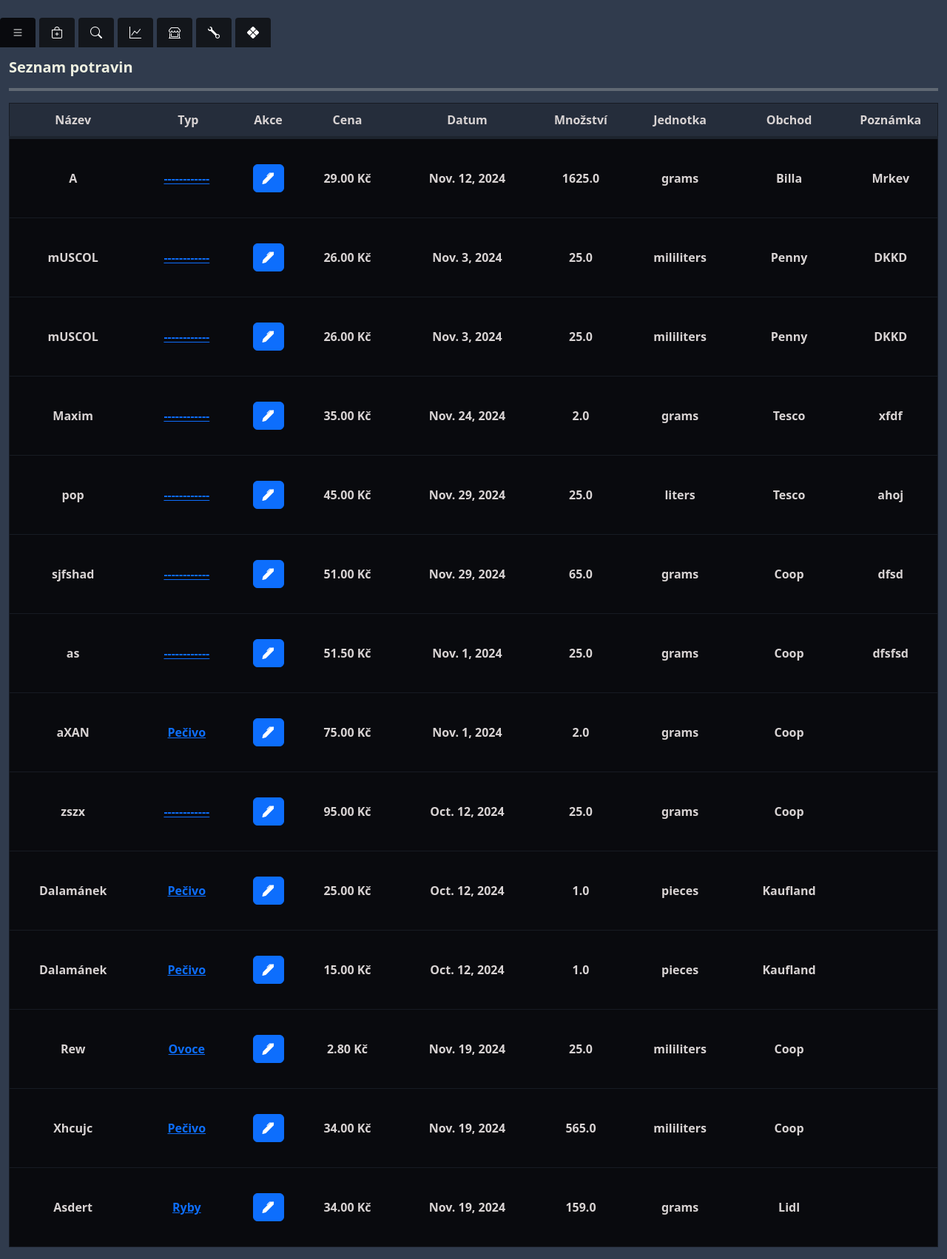
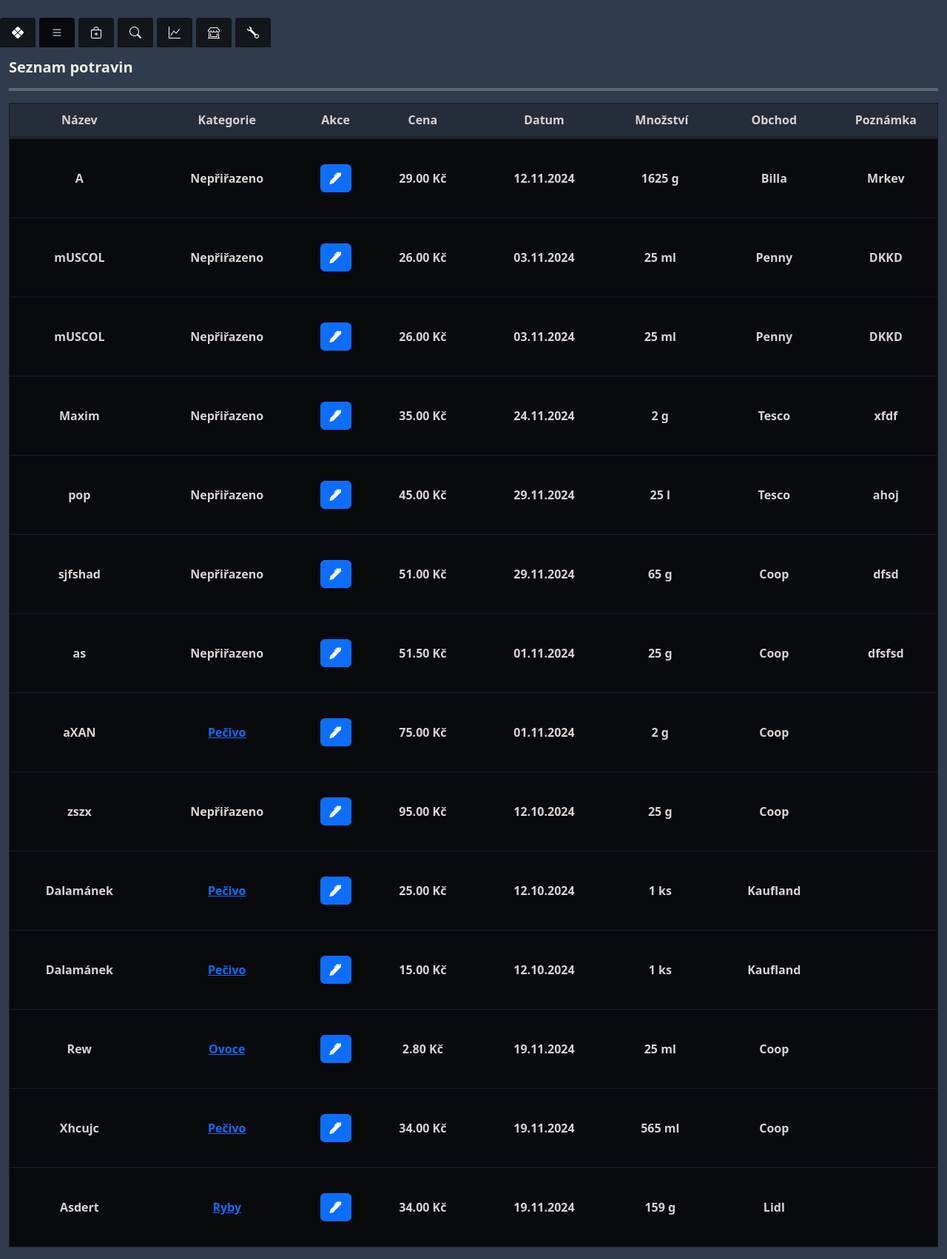
Before and after one commit to Postaczech2021/Cms, a Django app: page /food/list in a window 1280 px wide. Shown: the whole page at 74% size. Run offline with Django 5.2, Linux system fonts and the light colour scheme; data comes from the database, SQL or seed files in the repository.

Commit message:
this is new commit

```diff
--- a/Cms/food/forms.py
+++ b/Cms/food/forms.py
@@ -33,7 +33,7 @@ class FoodForm(forms.ModelForm):
         labels = {
             'name': "Název",
             'price':"Cena",
-            'food_type':"Typ",
+            'food_type':"Kategorie",
             'quantity': "Množství",
             'unit': "Jednotky",
             'store': "Obchod",
--- a/Cms/food/templates/add_food.html
+++ b/Cms/food/templates/add_food.html
@@ -1,5 +1,5 @@
 {% extends 'base.html' %}
-{% block title %}Dashboard{% endblock %}
+{% block title %}Food Add{% endblock %}
 {% block content %}
 {{ block.super }}
 <div class="container-fluid full-height d-flex flex-column">
--- a/Cms/food/templates/base.html
+++ b/Cms/food/templates/base.html
@@ -17,49 +17,60 @@
   margin-bottom: 10px;
 }
 
-    .form-control, .form-control:focus {
+.form-control,
+.form-control:focus {
   background-color: #252d3b;
   color: #aaaaaa;
-        border:none;
-
+  border: none;
 }
-    .btn-custom { color: #aaaaaa;
+.btn-custom {
+  color: #aaaaaa;
   background-color: #1b2029;
-                  border-color: none;  }
-    .btn-custom:hover, .btn-custom:focus {
+  border-color: none;
+}
+.btn-custom:hover,
+.btn-custom:focus {
   color: #d5d5d5;
-                background-color:  #1b2029;
-                border-color: none; }
-    .btn-custom:active, .btn-custom.active { background-color: #0c0c0c; /* Tmavší barva pozadí při aktivaci tlačítka */ border-color: #0c0c0c; /* Tmavší barva okraje při aktivaci tlačítka */ }
-    input, select, option, button, h3, h5 {
-    font-weight: bold !important; }
+  background-color: #1b2029;
+  border-color: none;
+}
+.btn-custom:active,
+.btn-custom.active {
+  background-color: #0c0c0c; /* Tmavší barva pozadí při aktivaci tlačítka */
+  border-color: #0c0c0c; /* Tmavší barva okraje při aktivaci tlačítka */
+}
+input,
+select,
+option,
+button,
+h3,
+h5 {
+  font-weight: bold !important;
+}
 
 hr {
   border: 0;
   border-top: 4px solid; /* Nastavení horního okraje na 3px */
   color: #eef0e1; /* Barva čáry (volitelné) */
-
-
 }
 
 .nav-tabs {
-            border-bottom:none; /* Barva spodní hranice navigace */
-            border-bottom:none; /* Barva spodní hranice navigace */
-
+  border-bottom: none; /* Barva spodní hranice navigace */
+  border-bottom: none; /* Barva spodní hranice navigace */
 }
 .nav-tabs .nav-link {
   border: 0px solid transparent; /* Transparentní okraj */
-            border-top-left-radius: .25rem; /* Zakulacené rohy vlevo nahoře */
-            border-top-right-radius: .25rem; /* Zakulacené rohy vpravo nahoře */
-            padding: .5rem 1rem; /* Vnitřní odsazení */
+  border-top-left-radius: 0.25rem; /* Zakulacené rohy vlevo nahoře */
+  border-top-right-radius: 0.25rem; /* Zakulacené rohy vpravo nahoře */
+  padding: 0.5rem 1rem; /* Vnitřní odsazení */
   color: #ffffff; /* Barva textu */
   background-color: #13161b; /* Barva pozadí */
-            margin-right:5px;
+  margin-right: 5px;
 }
 .nav-tabs .nav-link:hover {
-            background-color:  #13161b; /* Barva pozadí při najetí myší */
+  background-color: #13161b; /* Barva pozadí při najetí myší */
   color: #d8d3d3; /* Barva textu při najetí myší */
-            border:none;
+  border: none;
 }
 .nav-tabs .nav-link:focus {
   outline: none; /* Bez ohraničení při zaměření */
@@ -68,15 +79,13 @@
 }
 .nav-tabs .nav-link.active {
   color: #ffffff; /* Barva textu aktivní záložky */
-            background-color: #090a0e;/* Barva pozadí aktivní záložky */
-            border-color:  #252d3b; /* Barvy okraje aktivní záložky */
-
-
+  background-color: #090a0e; /* Barva pozadí aktivní záložky */
+  border-color: #252d3b; /* Barvy okraje aktivní záložky */
 }
 .tab-content {
   border: none; /* Barva okraje obsahu záložek */
   padding: 1rem; /* Vnitřní odsazení obsahu záložek */
-            background-color: #171b23;/* Barva pozadí obsahu záložek */
+  background-color: #171b23; /* Barva pozadí obsahu záložek */
 }
 
 .custom-table {
@@ -88,7 +97,7 @@
 }
 .custom-table th,
 .custom-table td {
-            padding: .75rem;
+  padding: 0.75rem;
   vertical-align: top;
   border-top: 1px solid #171b23;
   font-weight: bold; /* Tučné písmo */
@@ -120,7 +129,8 @@
 .custom-table .table-borderless tbody + tbody {
   border: 0;
 }
-    html, body {
+html,
+body {
   height: 100%;
 }
 .full-height {
@@ -140,8 +150,8 @@
   padding-right: 5px;
 }
 
-
-            .custom-table th, .custom-table td {
+.custom-table th,
+.custom-table td {
   padding: 10px;
   text-align: center;
   vertical-align: middle;
--- a/Cms/food/templates/dashboard.html
+++ b/Cms/food/templates/dashboard.html
@@ -2,13 +2,13 @@
  {% block title %}Dashboard{% endblock %}
  {% block content %}
  {{ block.super }}
- <div class="container">
+ <div class="container-fluid">
      <div class="row">
          <div class="col-12">
          <h3 class="mt-3">Dashboard<h3>
          <hr>
+             <p>This is dashboard </p>
          </div>
      </div>
  </div>
-
  {% endblock %}
--- a/Cms/food/templates/food_list.html
+++ b/Cms/food/templates/food_list.html
@@ -1,5 +1,5 @@
 {% extends 'base.html' %}
-{% block title %}Dashboard{% endblock %}
+{% block title %}Food List{% endblock %}
 {% block content %}
 {{ block.super }}
 <div class="container-fluid full-height d-flex flex-column">
--- a/Cms/food/templates/food_table.html
+++ b/Cms/food/templates/food_table.html
@@ -3,12 +3,12 @@
         <thead>
             <tr>
                 <th scope="col">Název</th>
-                <th scope="col">Typ</th>
+                <th scope="col">Kategorie</th>
                 <th scope="col">Akce</th>
                 <th scope="col">Cena</th>
                 <th scope="col">Datum</th>
                 <th scope="col">Množství</th>
-                <th scope="col">Jednotka</th>
+
                 <th scope="col">Obchod</th>
                 <th scope="col">Poznámka</th>
             </tr>
@@ -17,9 +17,10 @@
             {% for food in foods %}
             <tr>
                 <td>{{ food.name }}</td>
-                <td>{% if food.food_type.name != "Undefined" %}<a href="{% url 'filter_by_category' food.food_type.id  %}">{{ food.food_type.name }}</a>
+                <td>{% if food.food_type.name != "------------" %}<a href="{% url 'filter_by_category' food.food_type.id  %}">{{ food.food_type.name }}</a></td>
+                 {% else %}
+                    Nepřiřazeno
                     {% endif %}
-                </td>
                 <td>
                     <form action="{% url 'edit_food' food.id %}" method="post">
                         {% csrf_token %}
@@ -27,9 +28,14 @@
                     </form>
                 </td>
                 <td>{{ food.price|floatformat:2 }} Kč</td>
-                <td>{{ food.date_added }}</td>
-                <td>{{ food.quantity }}</td>
-                <td>{{ food.unit }}</td>
+                <td>{{ food.date_added|date:"d.m.Y" }}</td>
+                <td>{{ food.quantity|floatformat:0 }}
+                    {% if food.unit == "grams" %} g
+                    {% elif food.unit == "mililiters" %} ml
+                    {% elif food.unit == "liters" %} l
+                    {% elif food.unit == "pieces" %} ks
+                    {% else %} {{ food.unit }}</td>
+                    {% endif %}
                 <td>{{ food.store.name }}</td>
                 <td>{{ food.note }}</td>
             </tr>
--- a/Cms/food/templates/nav.html
+++ b/Cms/food/templates/nav.html
@@ -1,4 +1,9 @@
 <ul class="mt-4 nav nav-tabs" id="myTab" role="tablist">
+    <li class="nav-item" role="presentation">
+       <a class="nav-link" id="settings-tab" href="{% url 'dashboard'  %}" role="tab" aria-controls="settings-tab-pane" aria-selected="false">   <i class="bi bi-x-diamond-fill"></i> </a>
+             </li>
+
+
     <li class="nav-item" role="presentation">
         <a class="nav-link active" id="food-list-tab" href="{% url 'food_list' %}" role="tab" aria-controls="food-tab-pane" aria-selected="true">  <i class="bi bi-list"></i> </a>
     </li>
@@ -20,8 +25,5 @@
        <a class="nav-link" id="settings-tab" href="" role="tab" aria-controls="settings-tab-pane" aria-selected="false"><i class="bi bi-wrench"></i></a>
 
    </li>
-<li class="nav-item" role="presentation">
-       <a class="nav-link" id="settings-tab" href="{% url 'dashboard'  %}" role="tab" aria-controls="settings-tab-pane" aria-selected="false">   <i class="bi bi-x-diamond-fill"></i> </a>
-             </li>
 
 </ul>
--- a/Cms/food/urls.py
+++ b/Cms/food/urls.py
@@ -3,10 +3,10 @@ from . import views
 from .food_filters import filter_by_category
 
 urlpatterns = [
-    path('', views.dashboard, name='dashboard'),
+    path('dashboard', views.dashboard, name='dashboard'),
     path('list',views.food_list,name='food_list'),
     path('add/store',views.add_store, name='add_store'),
-    path('add/food',views.add_food, name='add_food'),
+    path('add',views.add_food, name='add_food'),
     path('edit/food/<int:id>',views.edit_food, name='edit_food'),
     path('edit/store/<int:id>',views.edit_store, name='edit_store'),
     path('delete/store/<int:id>',views.delete_store, name='delete_store'),
```
Lines whose indentation alone changed are shown as unchanged.
